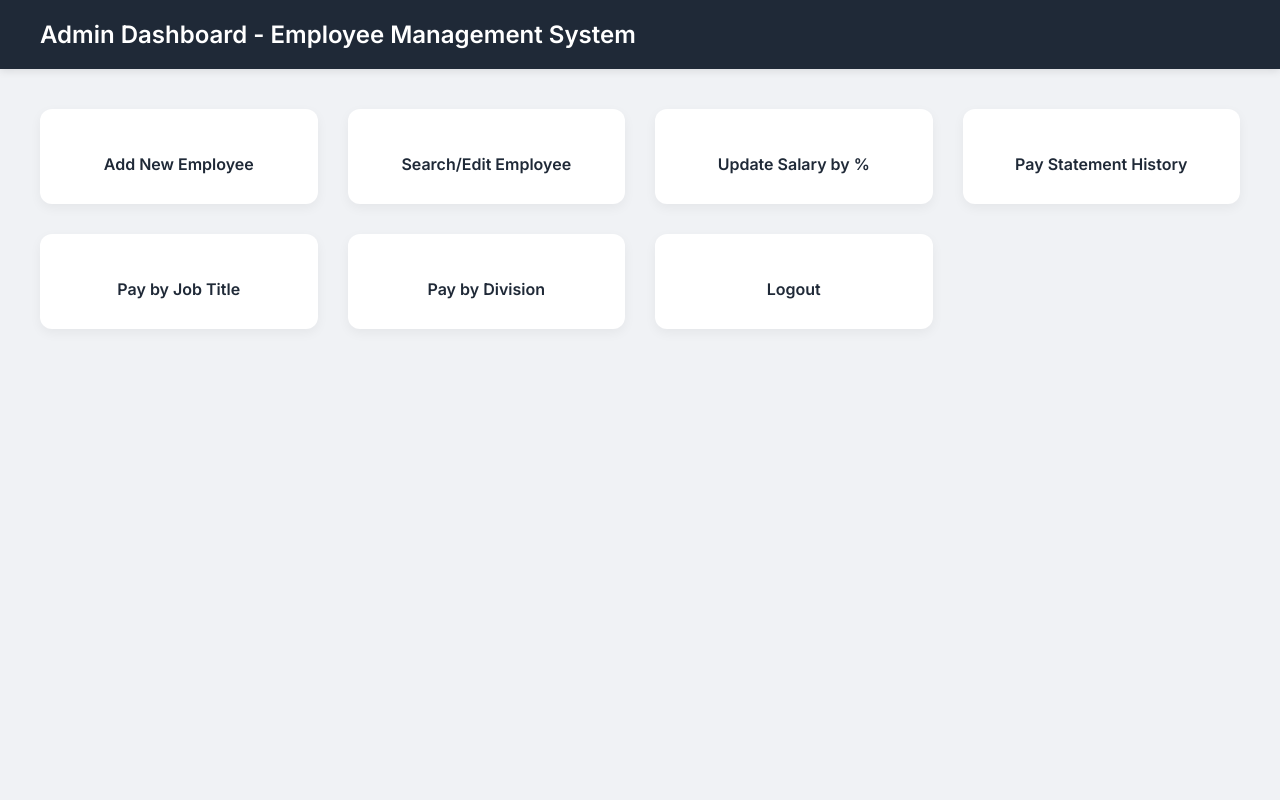
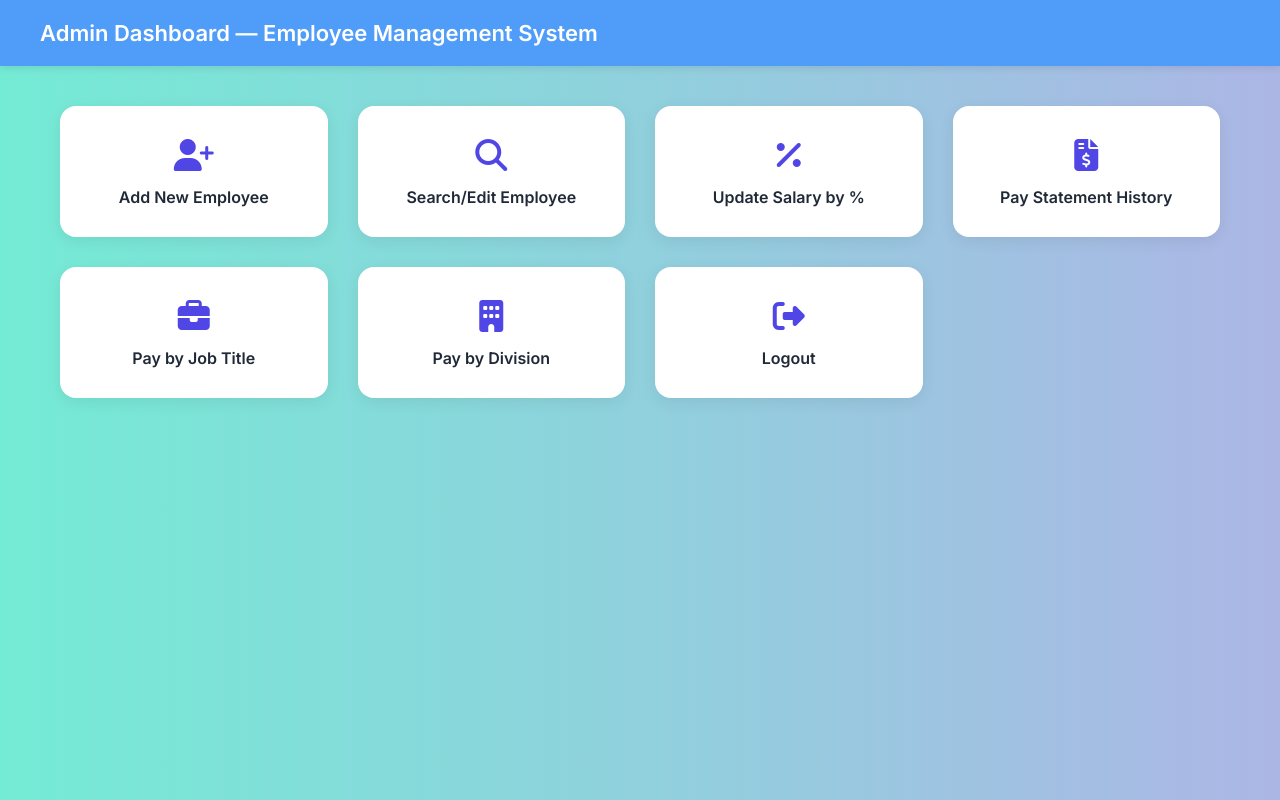
Before and after one commit to Bondella1/software-dev, a plain HTML site: page admin_dashboard.html in a window 1280 px wide. Drawn offline with Linux system fonts and the light colour scheme.

Commit message:
admin_dashboard.html

```diff
--- a/admin_dashboard.html
+++ b/admin_dashboard.html
@@ -2,34 +2,40 @@
 <html lang="en">
 <head>
   <meta charset="UTF-8" />
-  <meta name="viewport" content="width=device-width, initial-scale=1.0" />
+  <meta name="viewport" content="width=device-width, initial-scale=1.0"/>
   <title>Admin Dashboard</title>
   <link href="https://fonts.googleapis.com/css2?family=Inter:wght@400;600&display=swap" rel="stylesheet">
+  <link rel="stylesheet" href="https://cdnjs.cloudflare.com/ajax/libs/font-awesome/6.5.0/css/all.min.css">
   <style>
+    * {
+      box-sizing: border-box;
+    }
+
     body {
       margin: 0;
       font-family: 'Inter', sans-serif;
-      background-color: #f0f2f5;
+      background: linear-gradient(to right, #74ebd5, #acb6e5);
       color: #333;
+      min-height: 100vh;
     }
 
     header {
-      background-color: #1f2937;
+      background-color: #4f9df9; /* Lighter blue */
       color: white;
       padding: 20px 40px;
       text-align: left;
-      box-shadow: 0 2px 8px rgba(0,0,0,0.1);
+      box-shadow: 0 2px 8px rgba(0, 0, 0, 0.1);
     }
 
     header h1 {
       margin: 0;
-      font-size: 24px;
+      font-size: 22px;
     }
 
     .dashboard {
-      padding: 40px;
+      padding: 40px 20px;
       display: grid;
-      grid-template-columns: repeat(auto-fit, minmax(250px, 1fr));
+      grid-template-columns: repeat(auto-fit, minmax(220px, 1fr));
       gap: 30px;
       max-width: 1200px;
       margin: auto;
@@ -37,17 +43,17 @@
 
     .card {
       background-color: white;
-      border-radius: 12px;
+      border-radius: 16px;
       padding: 30px 20px;
-      box-shadow: 0 4px 12px rgba(0,0,0,0.05);
+      box-shadow: 0 4px 16px rgba(0, 0, 0, 0.07);
       text-align: center;
       transition: all 0.25s ease;
       cursor: pointer;
     }
 
     .card:hover {
-      transform: translateY(-5px);
-      box-shadow: 0 8px 20px rgba(0,0,0,0.1);
+      transform: translateY(-6px);
+      box-shadow: 0 10px 24px rgba(0, 0, 0, 0.15);
     }
 
     .card a {
@@ -56,17 +62,22 @@
       font-weight: 600;
       font-size: 16px;
       display: block;
-      margin-top: 15px;
+      margin-top: 12px;
     }
 
     .icon {
-      font-size: 36px;
+      font-size: 32px;
       color: #4f46e5;
     }
 
-    @media (max-width: 600px) {
+    @media (max-width: 480px) {
+      header {
+        text-align: center;
+        padding: 20px;
+      }
+
       .dashboard {
-        padding: 20px;
+        padding: 20px 10px;
       }
     }
   </style>
@@ -74,43 +85,43 @@
 <body>
 
   <header>
-    <h1>Admin Dashboard - Employee Management System</h1>
+    <h1>Admin Dashboard — Employee Management System</h1>
   </header>
 
   <section class="dashboard">
 
     <div class="card">
-      <div class="icon"></div>
+      <div class="icon"><i class="fas fa-user-plus"></i></div>
       <a href="add_employee.html">Add New Employee</a>
     </div>
 
     <div class="card">
-      <div class="icon"></div>
+      <div class="icon"><i class="fas fa-search"></i></div>
       <a href="search_employee.html">Search/Edit Employee</a>
     </div>
 
     <div class="card">
-      <div class="icon"></div>
+      <div class="icon"><i class="fas fa-percent"></i></div>
       <a href="update_salary.html">Update Salary by %</a>
     </div>
 
     <div class="card">
-      <div class="icon"></div>
+      <div class="icon"><i class="fas fa-file-invoice-dollar"></i></div>
       <a href="report_pay_history.html">Pay Statement History</a>
     </div>
 
     <div class="card">
-      <div class="icon"></div>
+      <div class="icon"><i class="fas fa-briefcase"></i></div>
       <a href="report_pay_by_title.html">Pay by Job Title</a>
     </div>
 
     <div class="card">
-      <div class="icon"></div>
+      <div class="icon"><i class="fas fa-building"></i></div>
       <a href="report_pay_by_division.html">Pay by Division</a>
     </div>
 
     <div class="card">
-      <div class="icon"></div>
+      <div class="icon"><i class="fas fa-sign-out-alt"></i></div>
       <a href="logout.html">Logout</a>
     </div>
 
```
